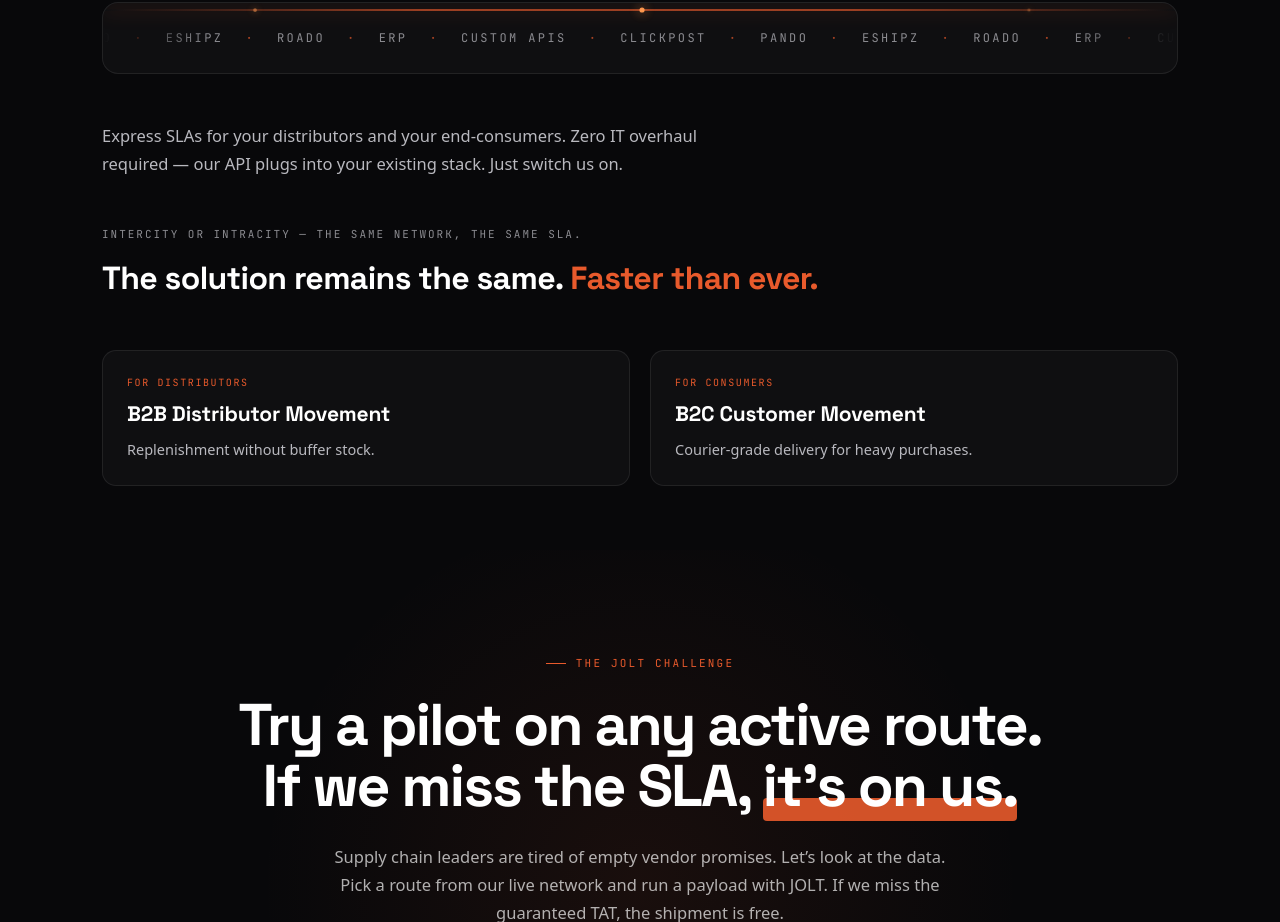
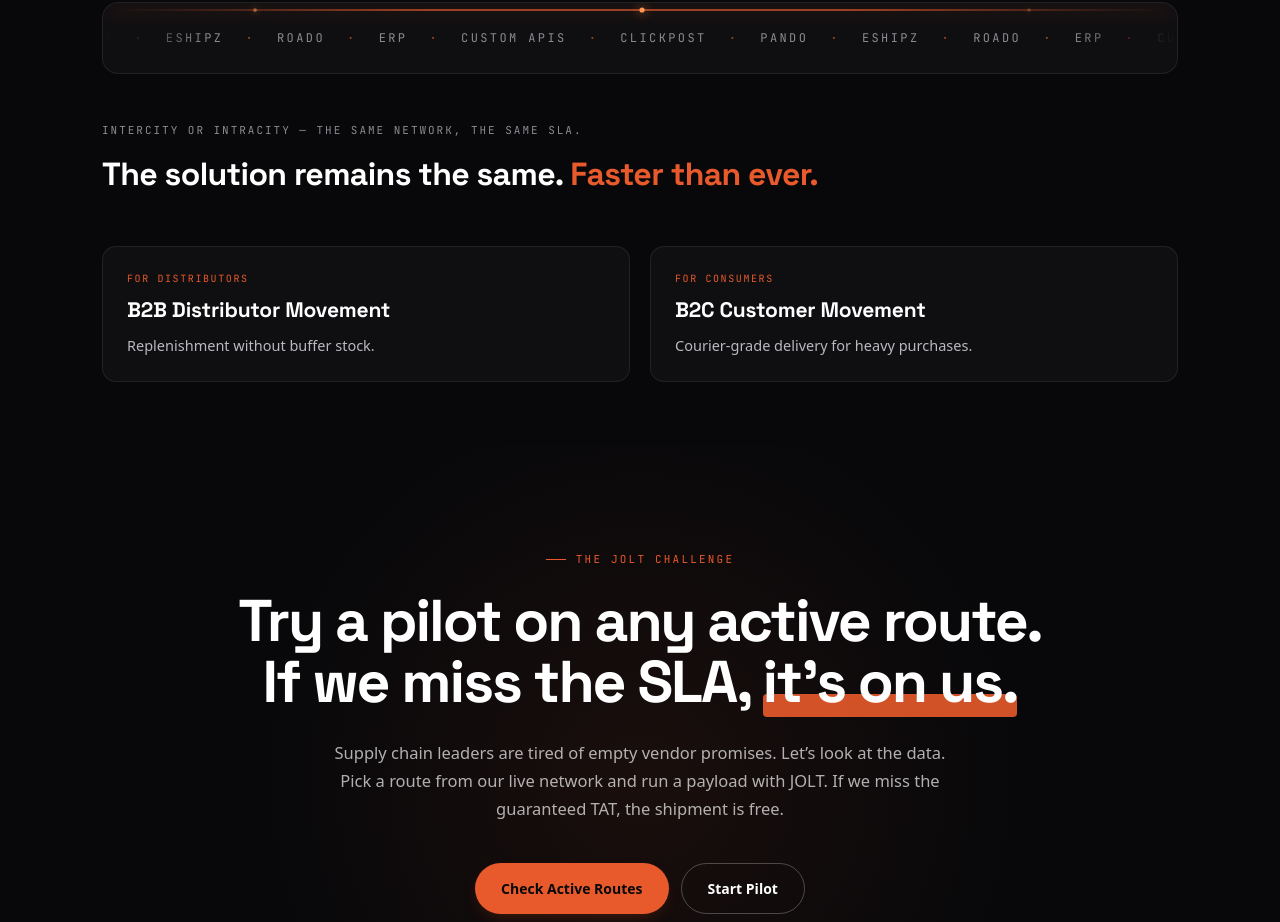
Before and after one commit to dineshreddyondl/joltdeliveries, a Next.js app: page / in a window 1280 px wide. Shown: the part 3920-4842 px from the top of the page. Built offline with nearby package versions, Linux system fonts and the light colour scheme.

Commit message:
Ecosystem: remove redundant Express SLAs paragraph
Founder: redundant after the swap - the lede already carries the
integration message and the distance line carries the SLA. Section
now flows lede -> scroll box -> distance -> thesis -> case cards.

```diff
--- a/components/sections/ecosystem.module.css
+++ b/components/sections/ecosystem.module.css
@@ -132,13 +132,6 @@
   padding: 26px 0;
 }
 
-.fAfter {
-  margin-top: 48px;
-  font-size: 16.5px;
-  line-height: 1.7;
-  color: #b9b9bf;
-  max-width: 620px;
-}
 .fMarquee {
   position: relative;
   z-index: 1;
--- a/components/sections/ecosystem.tsx
+++ b/components/sections/ecosystem.tsx
@@ -116,18 +116,6 @@ export function Ecosystem() {
           custom={4}
           initial={animateIn ? "hidden" : false}
           animate={show as never}
-          className={styles.fAfter}
-        >
-          Express SLAs for your distributors and your end-consumers. Zero IT
-          overhaul required — our API plugs into your existing stack. Just
-          switch us on.
-        </motion.p>
-
-        <motion.p
-          variants={rv}
-          custom={4}
-          initial={animateIn ? "hidden" : false}
-          animate={show as never}
           className={styles.distance}
         >
           Intercity or intracity — the same network, the same SLA.
```
